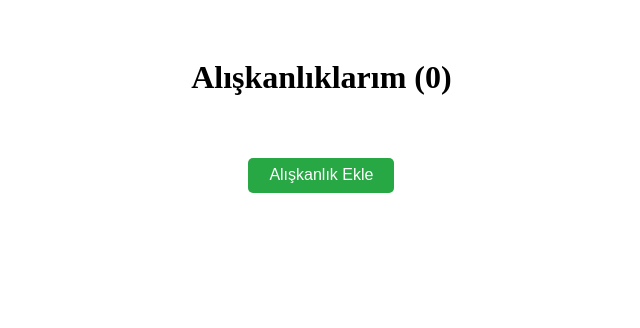
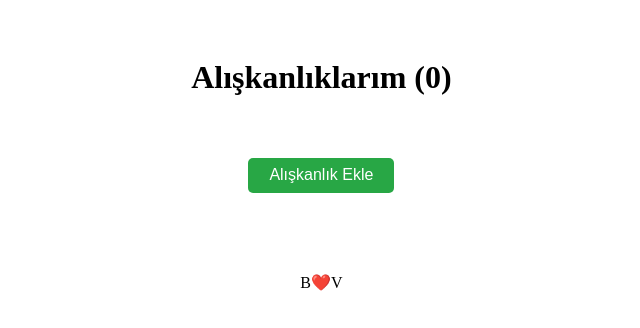
Before and after one commit to dogruvolkan/habit, a React (Vite) app: page / in a window 1280 px wide. Shown: the top 328 px of the page, without its empty margins (317-957 px from the left). Built offline with nearby package versions, Linux system fonts and the light colour scheme.

Commit message:
made with love

```diff
--- a/src/components/HabitList.tsx
+++ b/src/components/HabitList.tsx
@@ -118,6 +118,7 @@ export const HabitList = (props: Props) => {
           </div>
         ))}
       </div>
+      <div>B❤️V </div>
     </div>
   );
 };
```
